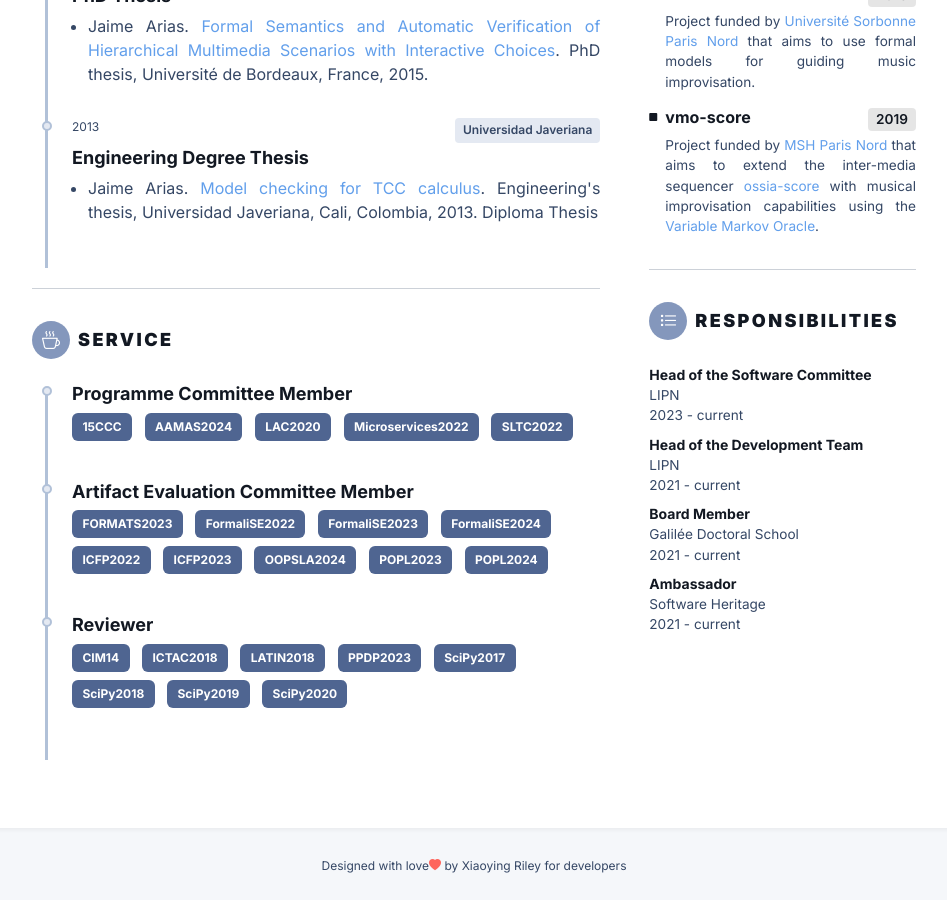
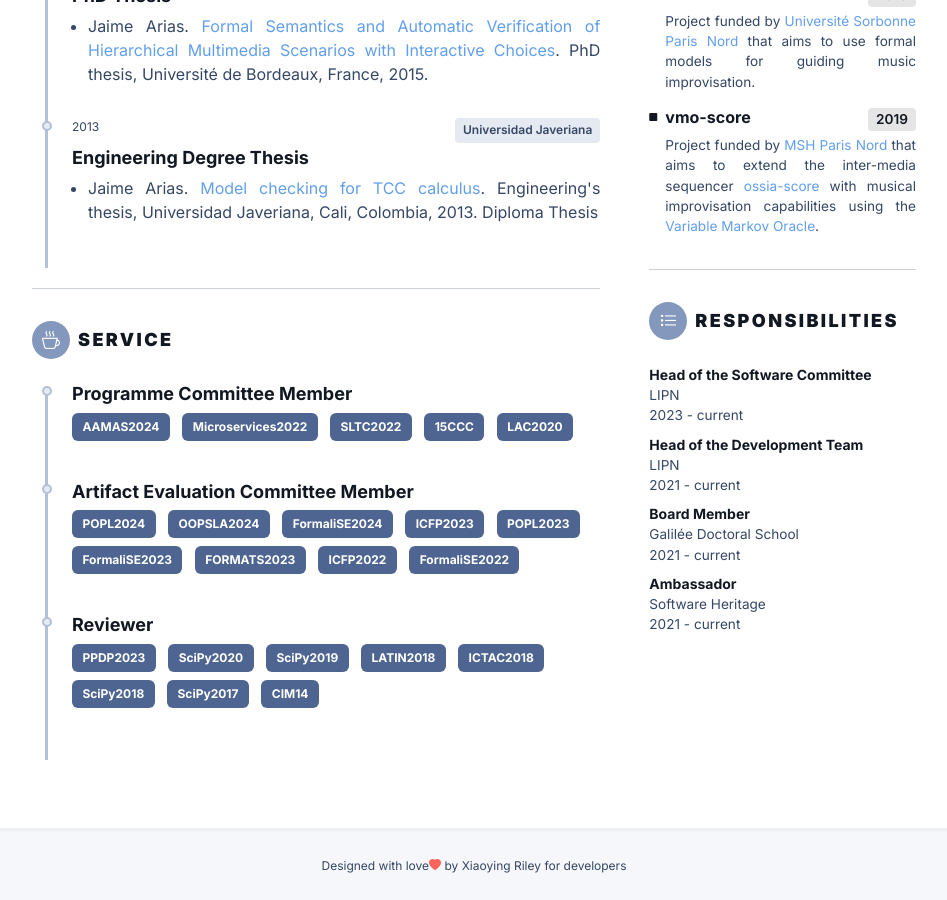
Before and after one commit to himito/himito.github.io, a Jekyll site: the page built from index.md, in a window 1280 px wide and 900 px high, scrolled down 1069 px. Shown: the whole window, without its empty margins (166-1113 px from the left). Built offline with Jekyll 4.4.1, drawn with Linux system fonts in a browser that asks for light colours; nearby versions of some CDN libraries; some web fonts are replaced; library files that are not in the unit come from our copies.

Commit message:
sort events

```diff
--- a/_includes/service.html
+++ b/_includes/service.html
@@ -12,15 +12,17 @@
       <!--//resume-timeline-item-header-->
       <div class="resume-timeline-item-desc">
         <ul class="list-inline">
-          {% assign events = item.events | sort: 'acronym' %}
+          {% assign years = item.events | group_by: "year" %} {% assign
+          yearsSorted = years | sort: 'name' | reverse %}
           <!-- show badges -->
-          {% for event in events %}
+          {% for y in yearsSorted %} {% assign events = y.items | sort: "title"
+          %} {% for event in events %}
           <li class="list-inline-item">
             <a class="badge resume-skill-badge" title="{{ event.title }}"
               >{{ event.acronym }}</a
             >
           </li>
-          {% endfor %}
+          {% endfor %} {% endfor %}
         </ul>
       </div>
       <!--//resume-timeline-item-desc-->
```
